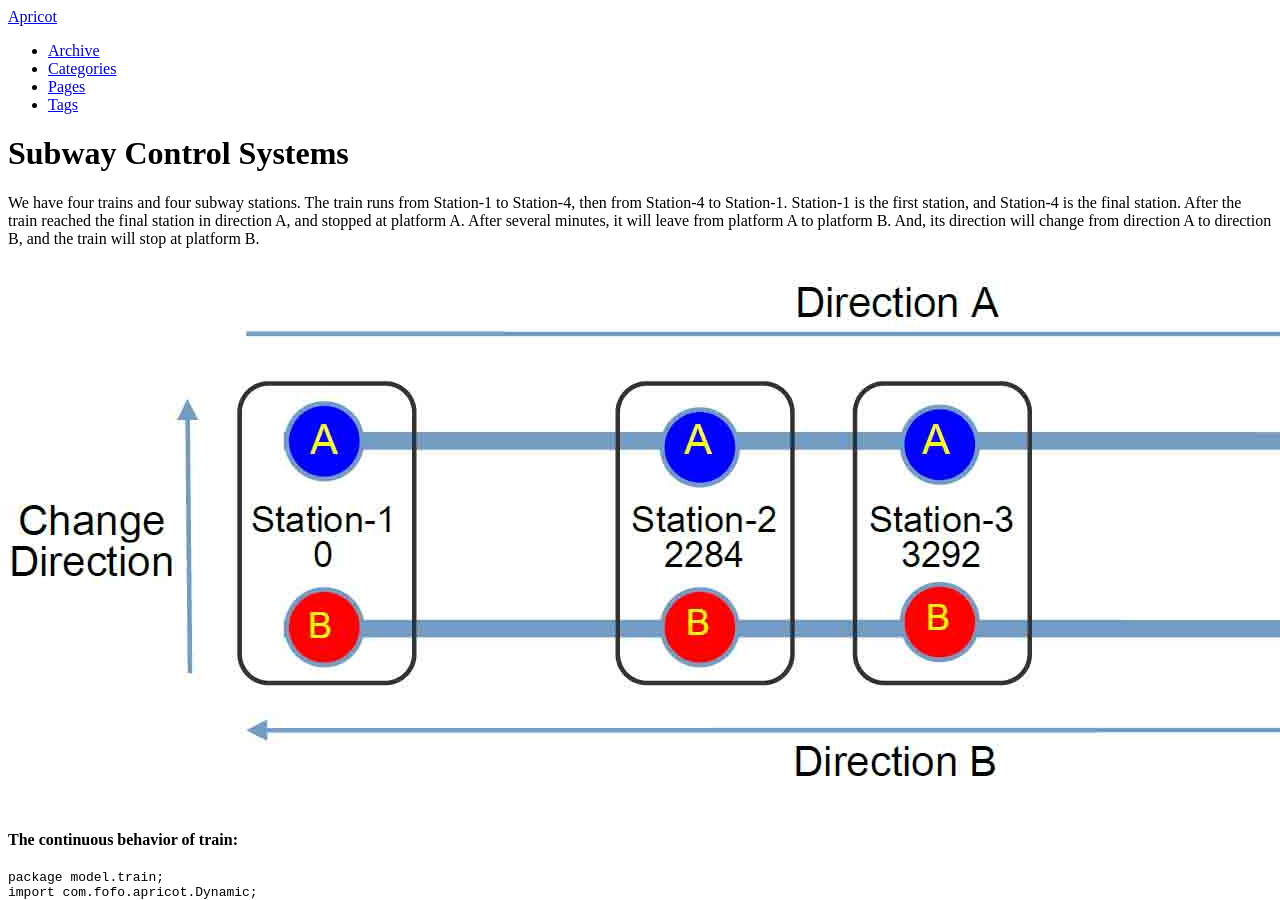
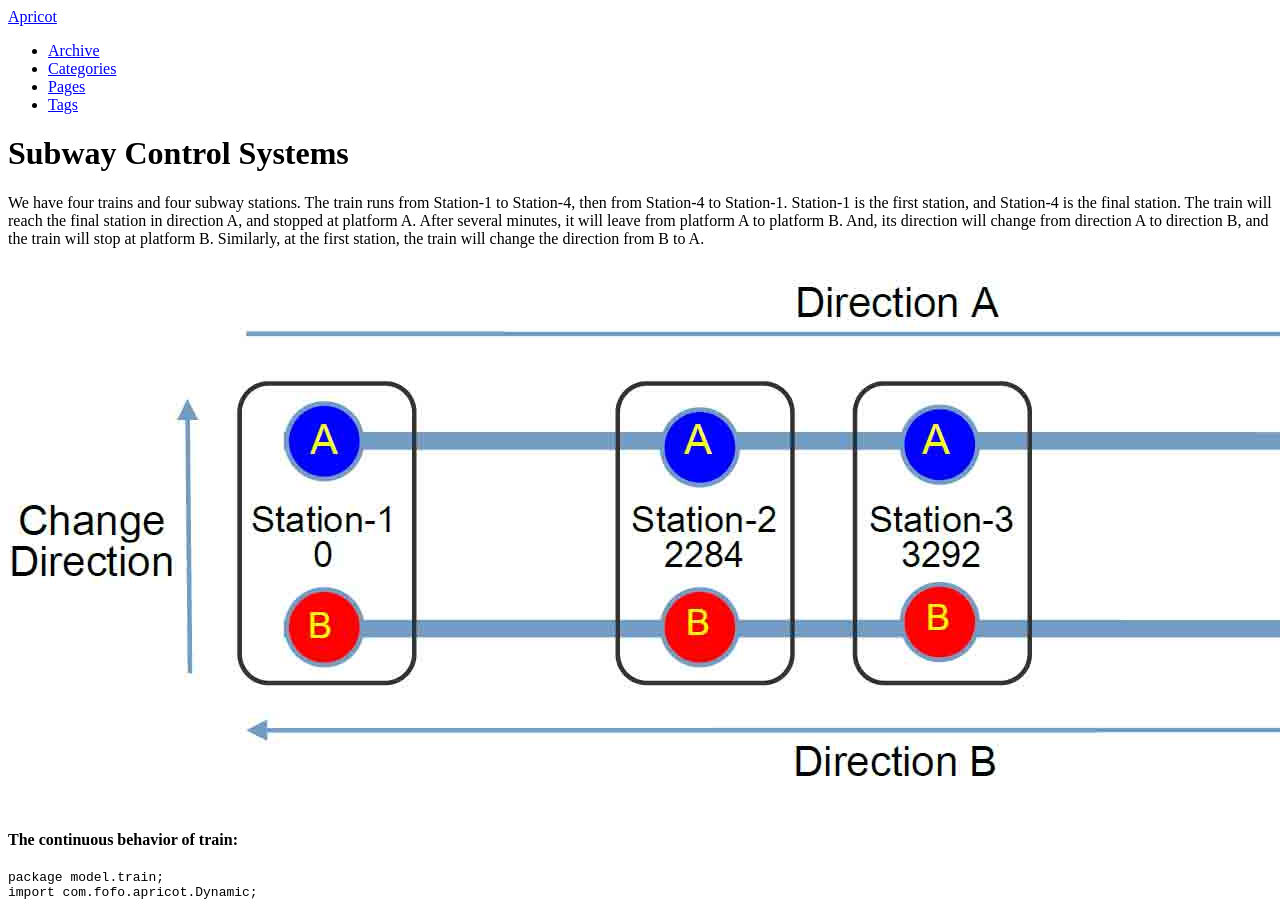
Before and after one commit to fanghuixing/apricot, a Jekyll site: the page built from cases/subway/subwaycontrolsystems.md, in a window 1280 px wide and 900 px high. Built offline with Jekyll 4.4.1, drawn with Linux system fonts in a browser that asks for light colours; comment, search, counter and statistics services are not loaded.

Commit message:
add case description

```diff
--- a/cases/subway/subwaycontrolsystems.md
+++ b/cases/subway/subwaycontrolsystems.md
@@ -4,7 +4,8 @@ comments: true
 title: "Subway Control Systems"
 description: "Subway Control Systems"
 ---
-We have four trains and four subway stations. The train runs from Station-1 to Station-4, then from Station-4 to Station-1. Station-1 is the first station, and Station-4 is the final station. After the train reached the final station in direction A, and stopped at platform A. After several minutes, it will leave from platform A to platform B. And, its direction will change from direction A to direction B, and the train will stop at platform B.
+We have four trains and four subway stations. The train runs from Station-1 to Station-4, then from Station-4 to Station-1. Station-1 is the first station, and Station-4 is the final station. The train will reach the final station in direction A, and stopped at platform A. After several minutes, it will leave from platform A to platform B. And, its direction will change from direction A to direction B, and the train will stop at platform B. Similarly, at the first station, the train will change
+the direction from B to A.
 
 ![Subway Line]({{ BASE_PATH }}/assets/figs/sbwl.jpg)
 
```
